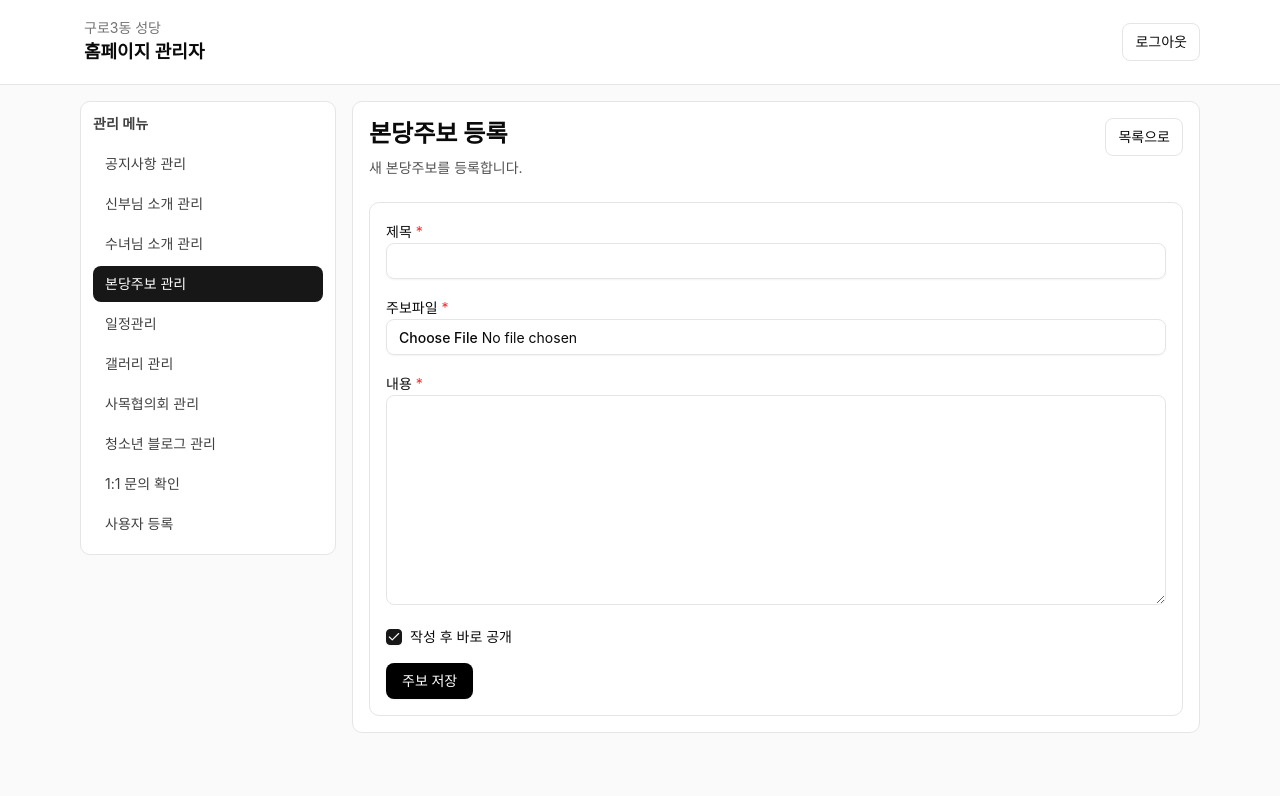
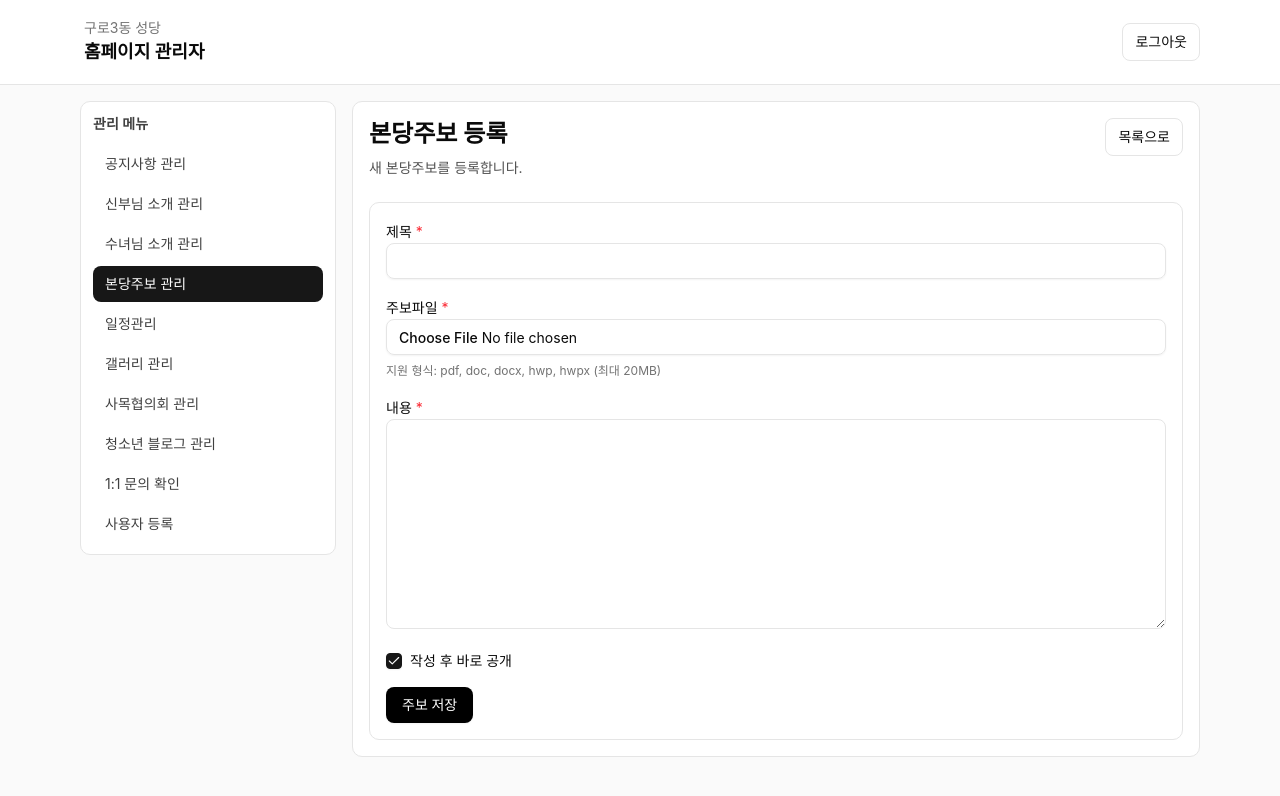
Before and after one commit to dev-gu3-kr/gu3-kr, a Next.js app: page /admin/bulletins/new in a window 1280 px wide. Shown: the top 796 px of the page. Built offline with nearby package versions, Linux system fonts and the light colour scheme; a small style sheet from the web is missing; a web font is replaced by a local one.

Commit message:
fix(admin-lists): stabilize loading UX and add bulletin upload format guidance

```diff
--- a/src/features/bulletins/client/BulletinWriteForm/BulletinWriteFormView.tsx
+++ b/src/features/bulletins/client/BulletinWriteForm/BulletinWriteFormView.tsx
@@ -87,6 +87,10 @@ export function BulletinWriteFormView({
           className={errors.file ? "border-red-500 ring-1 ring-red-500" : ""}
         />
 
+        <p className="text-xs text-neutral-500">
+          지원 형식: pdf, doc, docx, hwp, hwpx (최대 20MB)
+        </p>
+
         {!requireFile && currentFileName && currentFileUrl ? (
           <p className="text-xs text-neutral-600">
             현재 파일:{" "}
```
